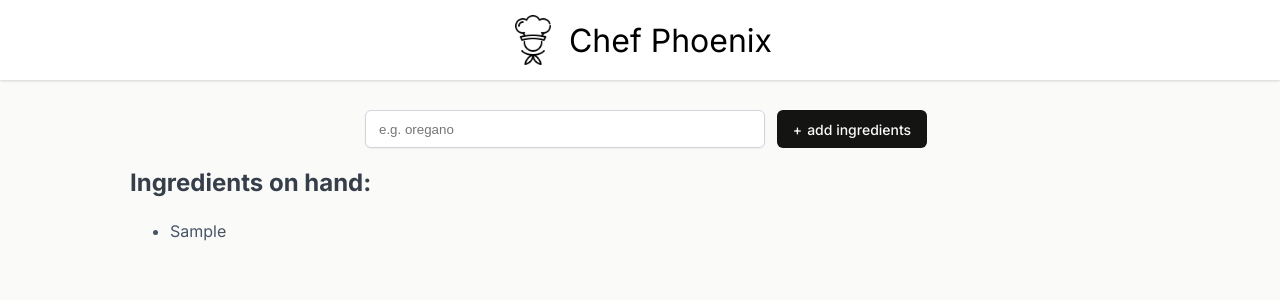
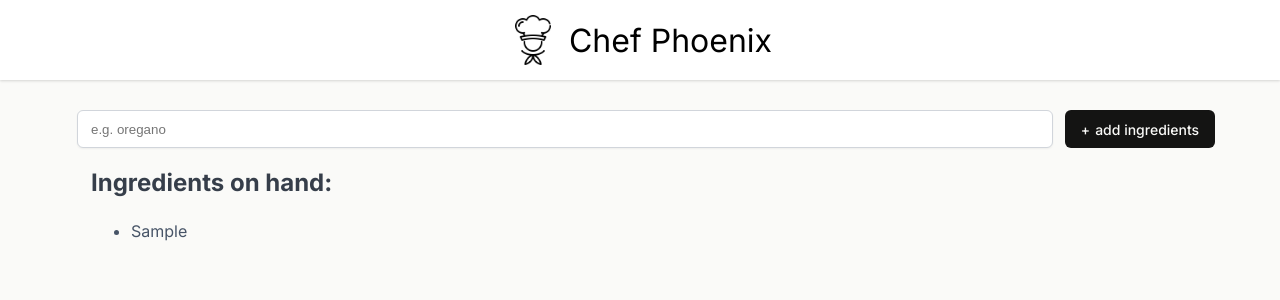
Before and after one commit to AishwaryaGhatole/chef-app, a React (Vite) app: page / in a window 1280 px wide. Both pictures are taken after typing "Sample" into the empty fields and a click on the button "add ingredients". Shown: the top 300 px of the page. Built offline with nearby package versions, Linux system fonts and the light colour scheme.

Commit message:
changes in cascading style sheets

```diff
--- a/package.json
+++ b/package.json
@@ -1,11 +1,11 @@
 {
-  "name": "chef-phoenix",
+  "name": "chef-app",
   "homepage": "https://aishwaryaghatole.github.io/chef-app/",
   "version": "0.0.0",
   "type": "module",
   "scripts": {
     "dev": "vite",
-    "build": "tsc -b && vite build",
+    "build": "vite build",
     "lint": "eslint .",
     "preview": "vite preview",
     "predeploy": "npm run build",
--- a/src/App.css
+++ b/src/App.css
@@ -44,7 +44,7 @@ main {
   box-shadow: 0px 1px 2px 0px rgba(0, 0, 0, 0.05);
   flex-grow: 1;
   min-width: 150px;
-  max-width: 400px;
+  max-width: 80%;
 }
 
 .add-ingredient-form > button {
@@ -91,6 +91,7 @@ ul.ingredients-list > li {
     color: #363e4a;
 }
 
+
 .get-recipe-container p {
   color: #6B7280;
   font-size: 0.875rem;
@@ -122,5 +123,5 @@ ul.ingredients-list > li {
 }
 
 .suggested-recipe-container, .recipe-ingredients-section{
-  margin-inline: 100px;
+  margin-inline: 5%;
 }
--- a/vite.config.js
+++ b/vite.config.js
@@ -4,5 +4,5 @@ import react from '@vitejs/plugin-react'
 // https://vite.dev/config/
 export default defineConfig({
   plugins: [react()],
-  base:"/chef-app",
+  base:"/chef-app/",
 })
```
Also changed, not shown: 1 other file (tests, documents, lock files or other folders).
